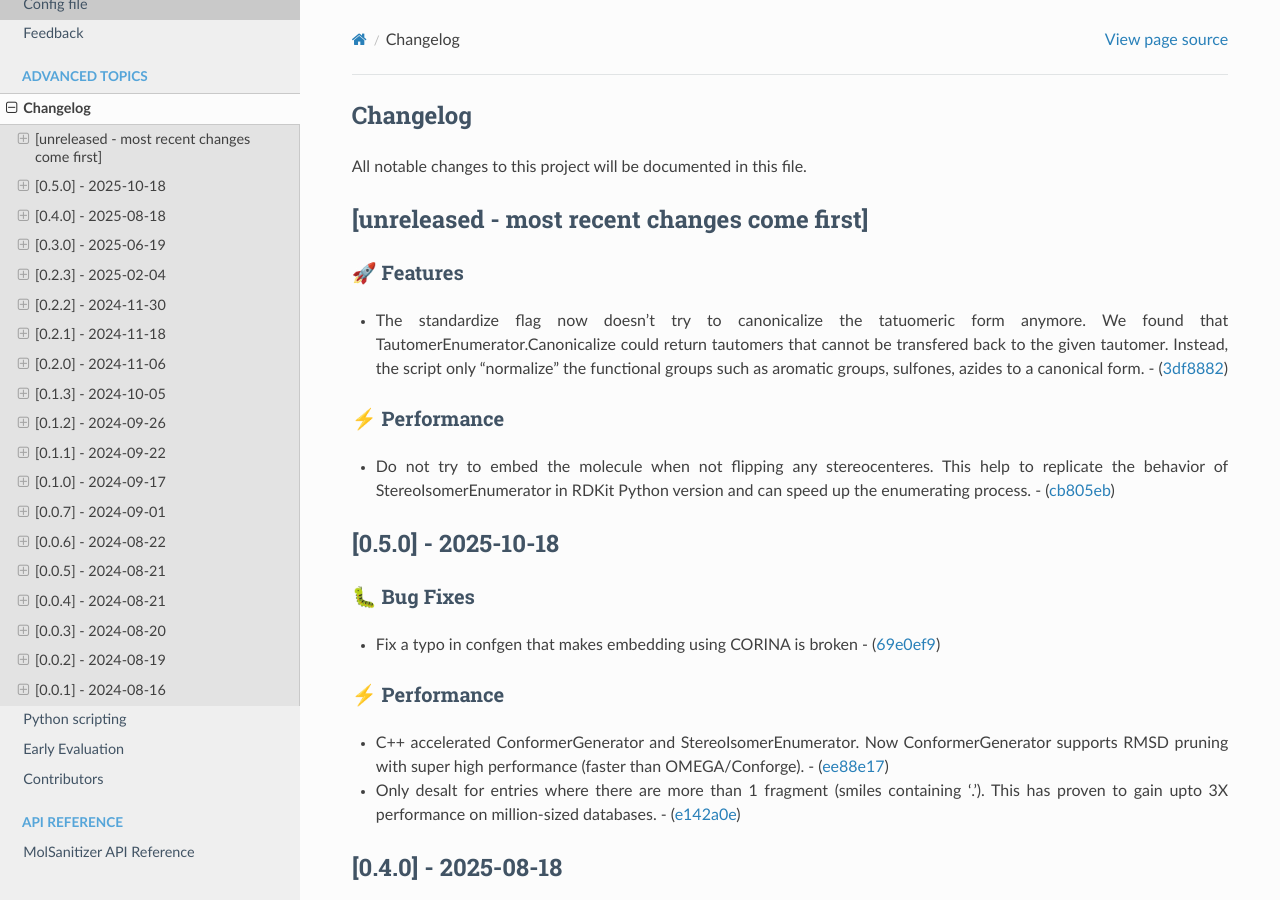
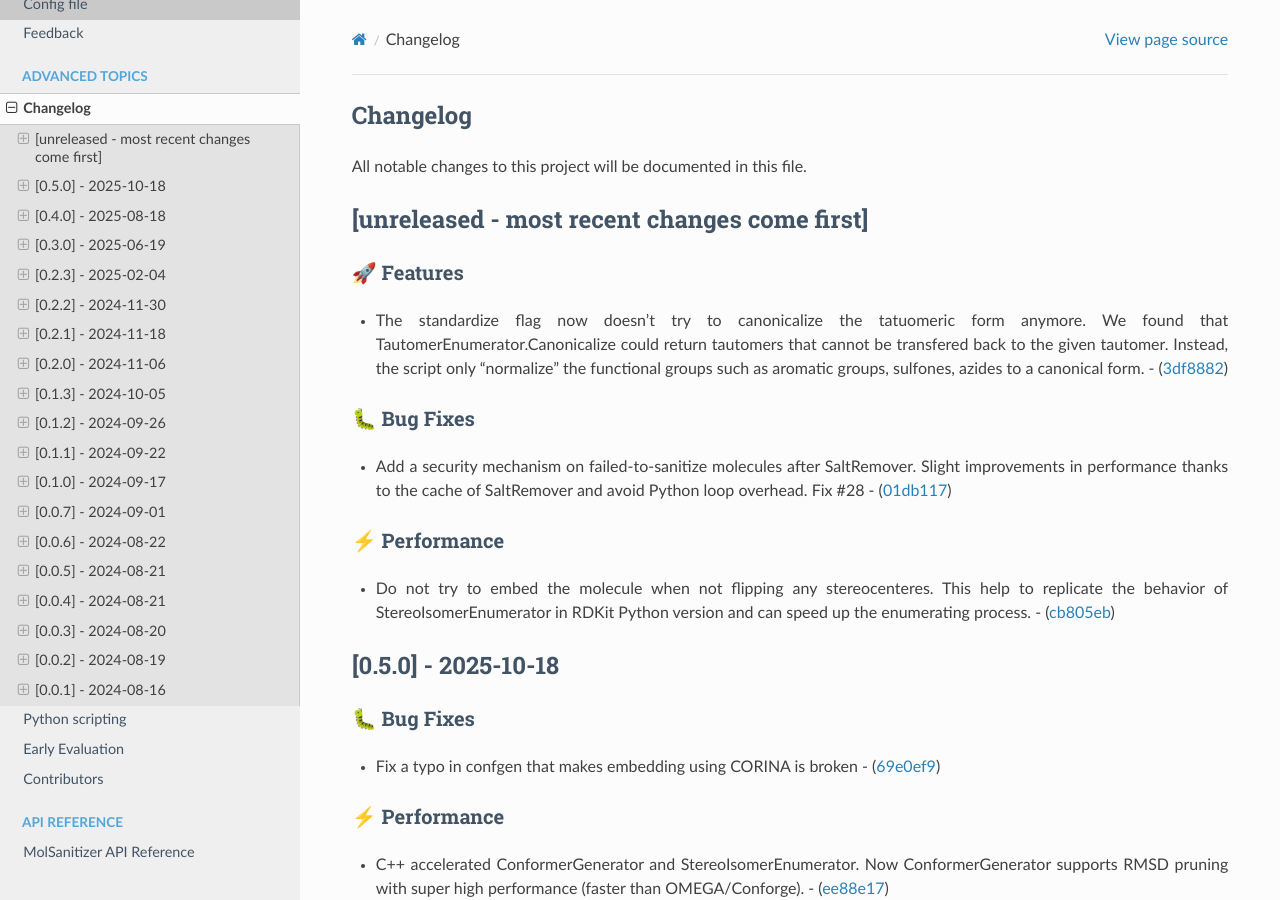
Before and after one commit to Carlssonlab/MolSanitizer, a Sphinx documentation site: the page built from docs/source/changes.rst, in a window 1280 px wide and 900 px high. Built offline with Sphinx 7.4.7 and the Read the Docs theme 3.1.0, drawn with Linux system fonts in a browser that asks for light colours.

Commit message:
Update changelog for tag main

```diff
--- a/docs/source/changes.rst
+++ b/docs/source/changes.rst
@@ -16,6 +16,14 @@ All notable changes to this project will be documented in this file.
    such as aromatic groups, sulfones, azides to a canonical form. -
    (`3df8882 <https://github.com/phonglam3103/MolSanitizer/commit/3df88828f2c1c6dcf0b7fba9adf0a43da0fb0e1b>`__)
 
+🐛 Bug Fixes
+~~~~~~~~~~~~
+
+-  Add a security mechanism on failed-to-sanitize molecules after
+   SaltRemover. Slight improvements in performance thanks to the cache
+   of SaltRemover and avoid Python loop overhead. Fix #28 -
+   (`01db117 <https://github.com/phonglam3103/MolSanitizer/commit/01db117dc823c4a5896db0748fae87e350d8e35d>`__)
+
 ⚡ Performance
 ~~~~~~~~~~~~~~
 
@@ -27,6 +35,8 @@ All notable changes to this project will be documented in this file.
 
 [0.5.0] - 2025-10-18
 --------------------
+
+.. _bug-fixes-1:
 
 🐛 Bug Fixes
 ~~~~~~~~~~~~
```
Also changed, not shown: other parts of docs/source/changes.rst (+14 -14 lines), CHANGELOG.md (+4 -0 lines).
